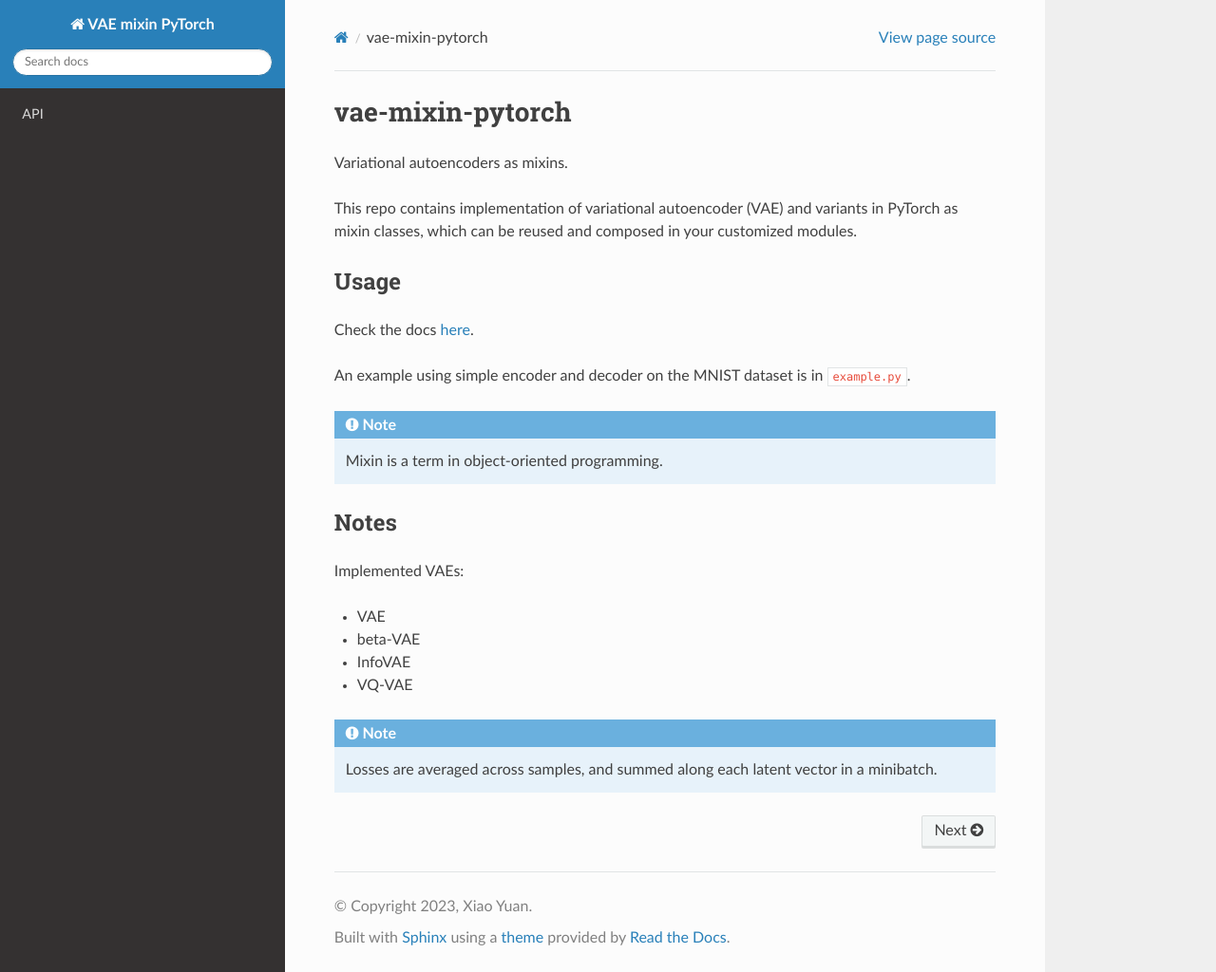
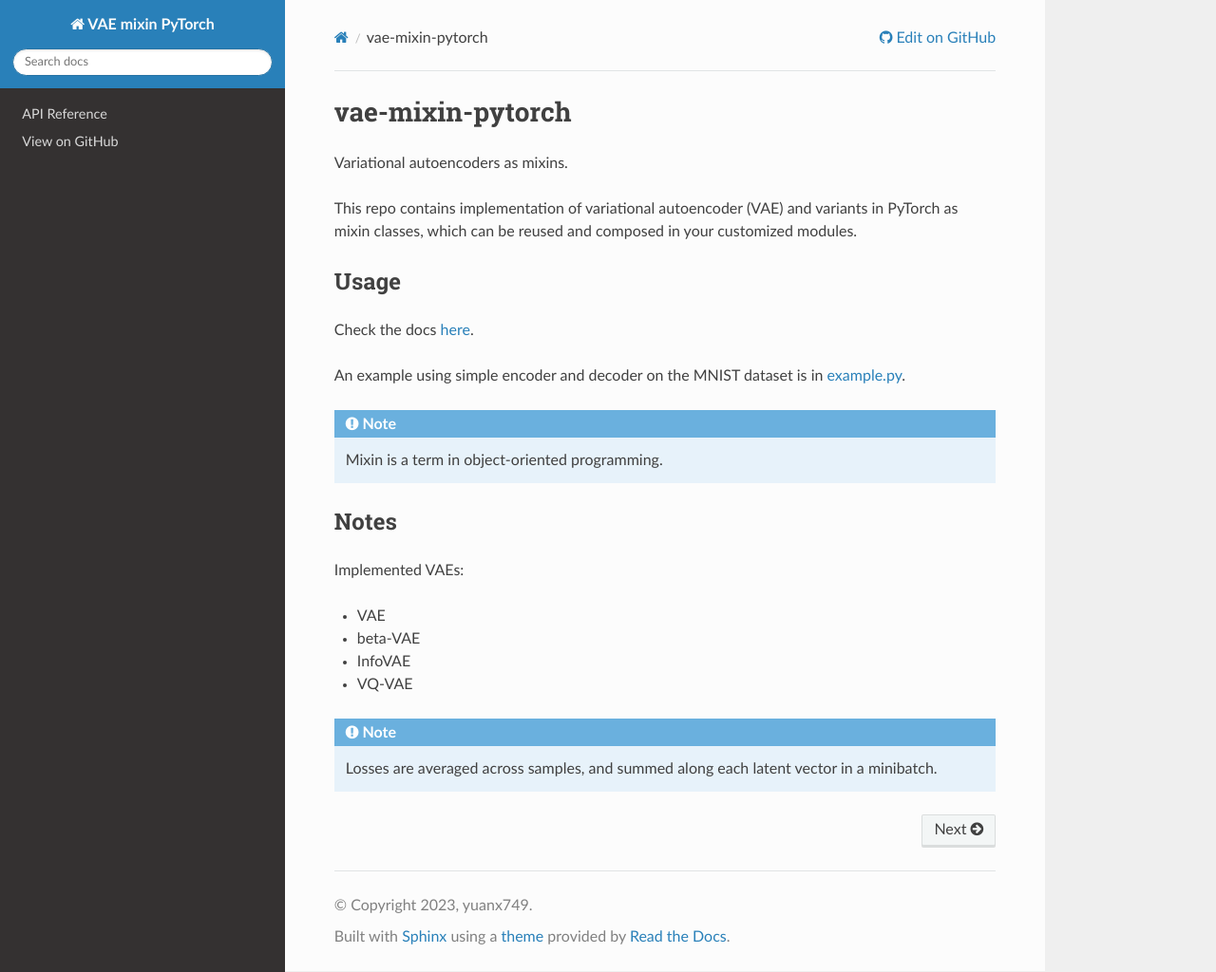
Before and after one commit to yuanx749/vae-mixin-pytorch, a Sphinx documentation site: the page built from docs/index.rst, in a window 1280 px wide and 1024 px high. Shown: the whole window at 95% size. Built offline with Sphinx 7.4.7 and the Read the Docs theme 2.0.0, drawn with Linux system fonts in a browser that asks for light colours.

Commit message:
Add github links

````diff
--- a/README.md
+++ b/README.md
@@ -8,7 +8,7 @@ This repo contains implementation of variational autoencoder (VAE) and variants
 
 Check the docs [here](https://yuanx749.github.io/vae-mixin-pytorch/).
 
-An example using simple encoder and decoder on the MNIST dataset is in `example.py`.
+An example using simple encoder and decoder on the MNIST dataset is in [example.py](https://github.com/yuanx749/vae-mixin-pytorch/blob/main/example.py).
 
 ```{note}
 Mixin is a term in object-oriented programming.
--- a/docs/api.rst
+++ b/docs/api.rst
@@ -1,5 +1,5 @@
-API
-===
+API Reference
+=============
 
 .. automodule:: vae_mixin
    :members:
--- a/docs/conf.py
+++ b/docs/conf.py
@@ -4,8 +4,8 @@ import sys
 sys.path.insert(0, os.path.abspath(".."))
 
 project = "VAE mixin PyTorch"
-copyright = "2023, Xiao Yuan"
-author = "Xiao Yuan"
+copyright = "2023, yuanx749"
+author = "yuanx749"
 
 extensions = [
     "sphinx.ext.autodoc",
@@ -24,6 +24,13 @@ html_static_path = ["_static"]
 html_theme_options = {
     "collapse_navigation": False,
 }
+html_context = {
+    "display_github": True,
+    "github_user": author,
+    "github_repo": "-".join(project.split()).lower(),
+    "github_version": "main",
+    "conf_py_path": "/docs/",
+}
 
 autodoc_member_order = "bysource"
 autodoc_mock_imports = ["torch"]
--- a/docs/index.rst
+++ b/docs/index.rst
@@ -2,6 +2,7 @@
    :parser: myst_parser.sphinx_
 
 .. toctree::
-    :hidden:
+   :hidden:
 
-    api
+   api
+   View on GitHub <https://github.com/yuanx749/vae-mixin-pytorch>
````
